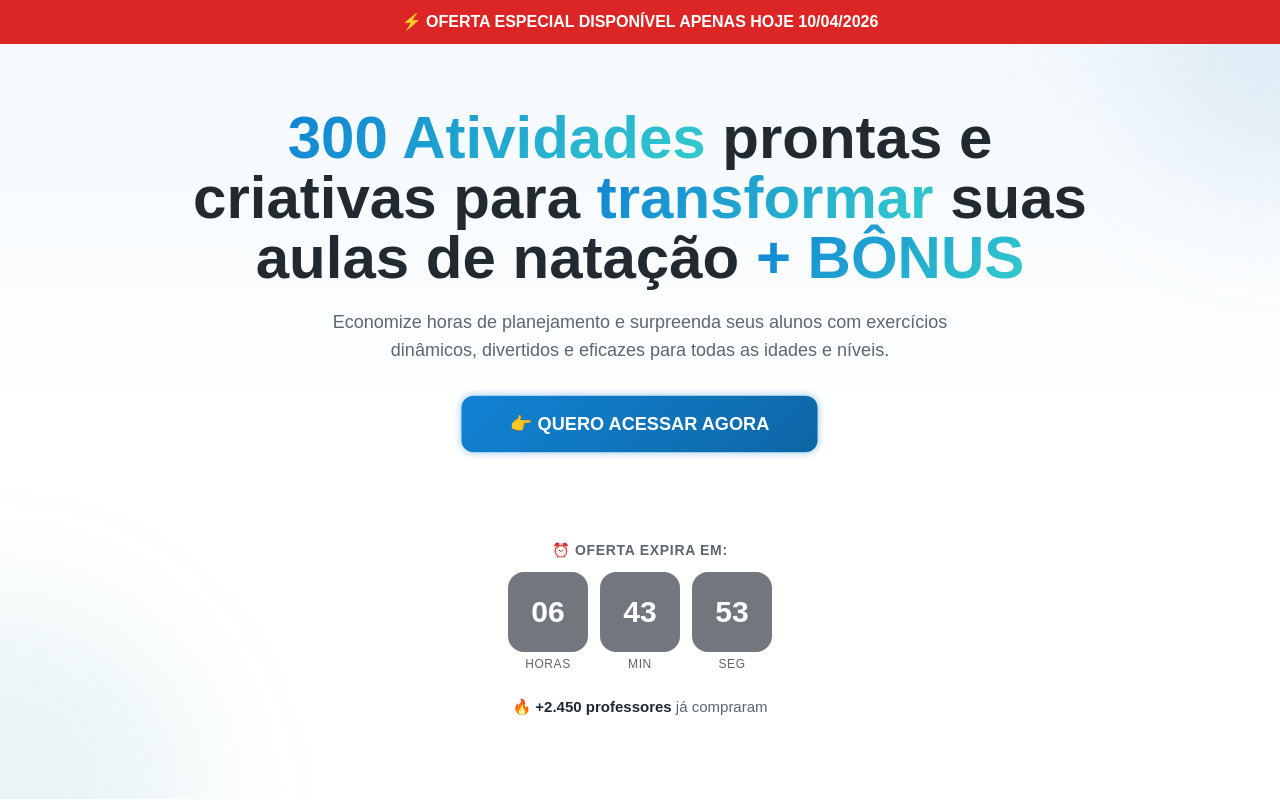
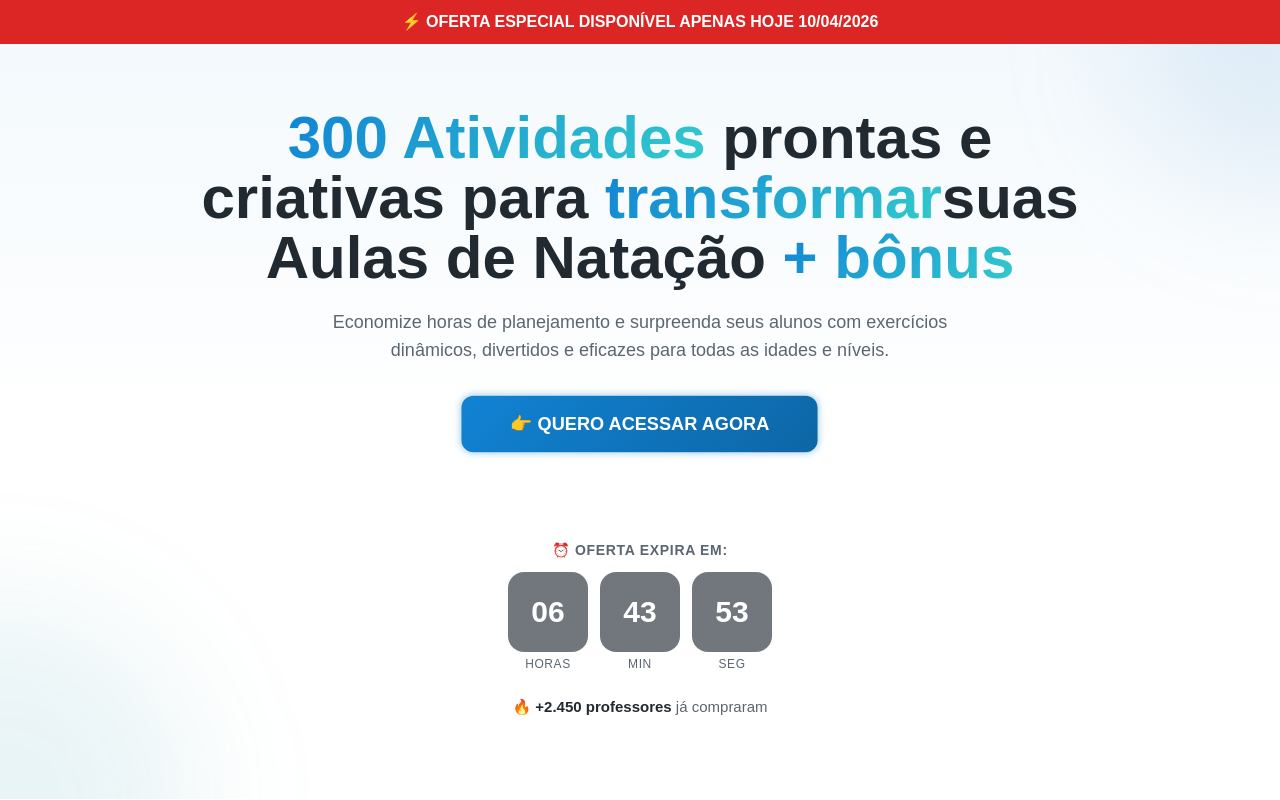
Before and after one commit to luisflavio-ms/atividadesnatacao, a React (Vite) app: page / in a window 1280 px wide. Built offline with nearby package versions, Linux system fonts and the light colour scheme; the HTML template or start-up script is replaced by a standard one.

Commit message:
Reverted to commit 3a8c295052f6462fd8a12b2ff780e25f8c22797a

```diff
--- a/src/components/sections/HeroSection.tsx
+++ b/src/components/sections/HeroSection.tsx
@@ -20,8 +20,8 @@ const HeroSection = () => {
           <div className="max-w-4xl mx-auto text-center">
             <h1 className="font-display text-3xl md:text-5xl lg:text-6xl font-bold text-foreground leading-tight mb-5">
               <span className="text-gradient">300 Atividades</span> prontas e criativas para{" "}
-              <span className="text-gradient">transformar</span> suas aulas de natação{" "}
-              <span className="text-gradient">+ BÔNUS</span>
+              <span className="text-gradient">transformar</span>suas Aulas de Natação{" "}
+              <span className="text-gradient">+ bônus</span>
             </h1>
 
             <p className="font-body text-base md:text-lg text-muted-foreground max-w-2xl mx-auto mb-8 leading-relaxed">
--- a/src/components/sections/TestimonialsSection.tsx
+++ b/src/components/sections/TestimonialsSection.tsx
@@ -18,7 +18,7 @@ const TestimonialsSection = () => {
     <section className="py-16 md:py-24 bg-background">
       <div className="container">
         <h2 className="font-display text-2xl md:text-4xl font-bold text-center text-foreground mb-12">
-          O que dizem <span className="text-gradient">nossos clientes</span>
+          O Que Dizem <span className="text-gradient">Nossos Clientes</span>
         </h2>
 
         <div className="relative max-w-sm mx-auto">
@@ -40,7 +40,11 @@ const TestimonialsSection = () => {
 
           {/* Image */}
           <div className="overflow-hidden rounded-2xl border border-border shadow-lg">
-            <img src={screenshots[current]} alt={`Depoimento ${current + 1}`} className="w-full h-auto" />
+            <img
+              src={screenshots[current]}
+              alt={`Depoimento ${current + 1}`}
+              className="w-full h-auto"
+            />
           </div>
 
           {/* Dots */}
```
